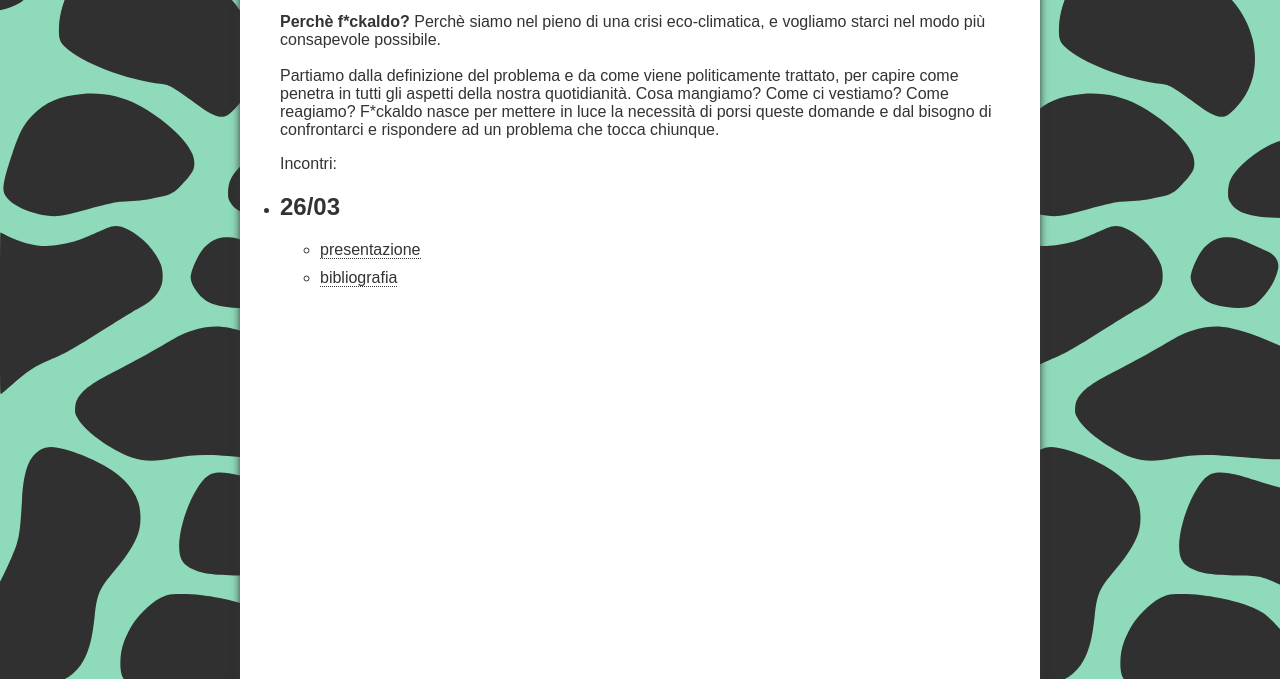
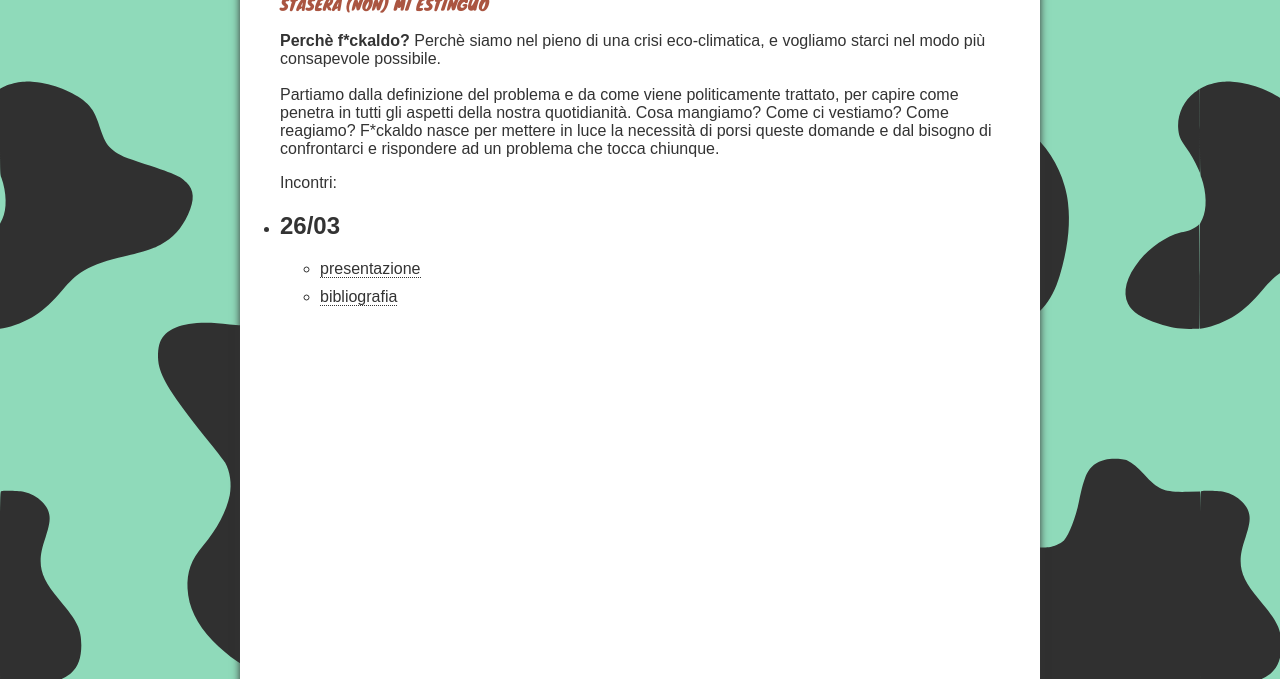
Before and after one commit to ederacollettivo/ederacollettivo.github.io, a plain HTML site: page fuckaldo.html in a window 1280 px wide. Shown: the part 200-879 px from the top of the page. Drawn offline with Linux system fonts and the light colour scheme.

Commit message:
woff font + new background

```diff
--- a/fuckaldo.html
+++ b/fuckaldo.html
@@ -8,6 +8,7 @@
     <style>
         @font-face {
             font-family: 'Knewave';
+            src: url('./font/Knewave/Knewave-Regular.woff') format('woff');
             src: url('./font/Knewave/Knewave-Regular.ttf') format('ttf');
         }
 
@@ -36,11 +37,15 @@
             /* background-color: #f0f0f0; */
             background-color: #8FDABA;
             /* background-color: rgba(143, 218, 186, 0.6); */
-            background-image: url('./images/seamless-cow-skin-pattern-transparent-303030.svg');
+            /* background-image: url('./images/cow-pattern-cool.svg'); */
+            background-image: url('./images/cow-pattern-cool-303030.svg');
+            /* background-image: url('./images/seamless-cow-skin-pattern-transparent-303030.svg'); */
             /* background-image: url('./images/seamless-cow-skin-pattern-transparent-B0B0B0.svg'); */
             /* background-image: url('./images/seamless-cow-skin-pattern-transparent-D0D0D0.svg'); */
+            /* seamless-cow-skin-pattern */
+            /* background-size: 1000px;  */
+            background-size: 1200px;
             background-repeat: repeat;
-            background-size: 1000px;
         }
 
         header {
```
Also changed, not shown: font/Knewave/Knewave-Regular.woff (added), images/cow-pattern-cool-303030.svg (added), images/cow-pattern-cool.svg (added).
